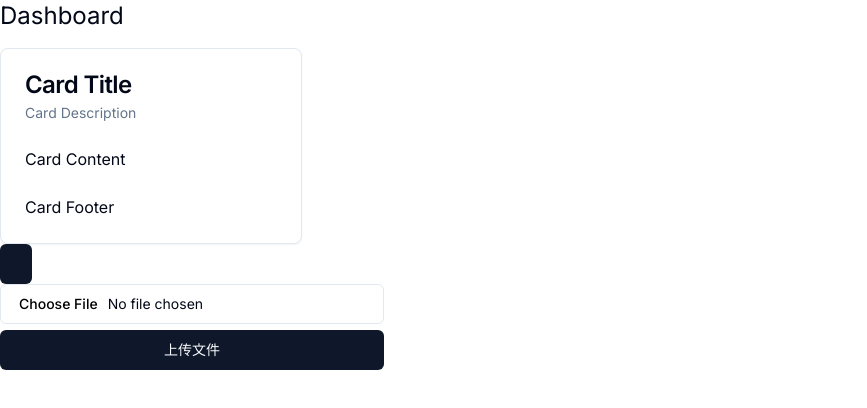
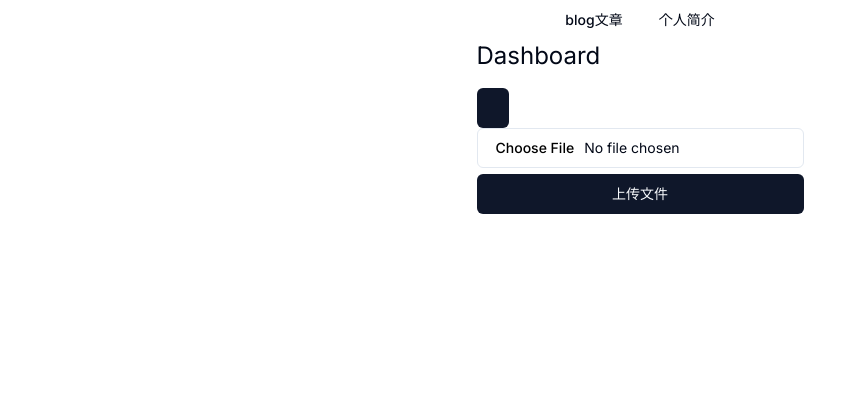
Before and after one commit to Dawson-web/my-app, a Next.js app: page /dashboard in a window 1280 px wide. Shown: the top 408 px of the page, without its empty margins (0-867 px from the left). Built offline with nearby package versions, Linux system fonts and the light colour scheme.

Commit message:
feat: add self page

```diff
--- a/package.json
+++ b/package.json
@@ -11,6 +11,7 @@
   },
   "dependencies": {
     "@radix-ui/react-avatar": "^1.0.4",
+    "@radix-ui/react-navigation-menu": "^1.1.4",
     "@radix-ui/react-slot": "^1.0.2",
     "@react-spring/web": "^9.7.3",
     "@vercel/postgres": "^0.8.0",
@@ -26,6 +27,7 @@
     "react": "^18",
     "react-dom": "^18",
     "react-markdown": "^9.0.1",
+    "react-router-dom": "^6.23.1",
     "react-use-measure": "^2.1.1",
     "tailwind-merge": "^2.3.0",
     "tailwindcss-animate": "^1.0.7",
--- /dev/null
+++ b/src/app/dashboard/layout.tsx
@@ -0,0 +1,16 @@
+import Menu from "@/components/client/menu";
+
+export default function DashboardLayout({
+  children,
+}: {
+  children: React.ReactNode;
+}) {
+  return (
+    <>
+      <Menu />
+      <section className="w-full flex flex-col items-center ">
+        {children}
+      </section>
+    </>
+  );
+}
--- a/src/app/dashboard/page.tsx
+++ b/src/app/dashboard/page.tsx
@@ -1,39 +1,13 @@
 import DeleteButton from "@/components/client/DeleteButton";
 import FileInput from "@/components/client/FileInput";
-
-import {
-  Card,
-  CardContent,
-  CardDescription,
-  CardFooter,
-  CardHeader,
-  CardTitle,
-} from "@/components/ui/card";
 
 export default async function Page() {
   return (
     <main>
       <h1 className={` mb-4 text-xl md:text-2xl`}>Dashboard</h1>
-      <div className="grid gap-6 sm:grid-cols-2 lg:grid-cols-4">
-        <Card>
-          <CardHeader>
-            <CardTitle>Card Title</CardTitle>
-            <CardDescription>Card Description</CardDescription>
-          </CardHeader>
-          <CardContent>
-            <p>Card Content</p>
-          </CardContent>
-          <CardFooter>
-            <p>Card Footer</p>
-          </CardFooter>
-        </Card>
-      </div>
+
       <DeleteButton />
       <FileInput />
-      <div className="mt-6 grid grid-cols-1 gap-6 md:grid-cols-4 lg:grid-cols-8">
-        {/* <RevenueChart revenue={revenue}  /> */}
-        {/* <LatestInvoices latestInvoices={latestInvoices} /> */}
-      </div>
     </main>
   );
 }
--- /dev/null
+++ b/src/app/dashboard/self/page.tsx
@@ -0,0 +1,31 @@
+import DeleteButton from "@/components/client/DeleteButton";
+import FileInput from "@/components/client/FileInput";
+import Menu from "@/components/client/menu";
+
+import {
+  Card,
+  CardContent,
+  CardDescription,
+  CardFooter,
+  CardHeader,
+  CardTitle,
+} from "@/components/ui/card";
+
+export default async function Page() {
+  return (
+    <main className=" gap-4 w-3/5 min-w-[300px]">
+      <Card>
+        <CardHeader>
+          <CardTitle>我：</CardTitle>
+          <CardDescription>陈涛 Dawson</CardDescription>
+        </CardHeader>
+        <CardContent>
+          <p>Cuit</p>
+        </CardContent>
+        <CardFooter>
+          <p>Card Footer</p>
+        </CardFooter>
+      </Card>
+    </main>
+  );
+}
--- /dev/null
+++ b/src/components/client/menu.tsx
@@ -0,0 +1,38 @@
+"use client";
+
+import {
+  NavigationMenu,
+  NavigationMenuContent,
+  NavigationMenuIndicator,
+  NavigationMenuItem,
+  NavigationMenuLink,
+  NavigationMenuList,
+  NavigationMenuTrigger,
+  NavigationMenuViewport,
+  navigationMenuTriggerStyle,
+} from "@/components/ui/navigation-menu";
+import Link from "next/link";
+export default function Menu() {
+  return (
+    <div className="flex flex-row justify-center ">
+      <NavigationMenu>
+        <NavigationMenuList>
+          <NavigationMenuItem>
+            <Link href="/dashboard/blog" legacyBehavior passHref>
+              <NavigationMenuLink className={navigationMenuTriggerStyle()}>
+                blog文章
+              </NavigationMenuLink>
+            </Link>
+          </NavigationMenuItem>
+          <NavigationMenuItem>
+            <Link href="/dashboard/self" legacyBehavior passHref>
+              <NavigationMenuLink className={navigationMenuTriggerStyle()}>
+                个人简介
+              </NavigationMenuLink>
+            </Link>
+          </NavigationMenuItem>
+        </NavigationMenuList>
+      </NavigationMenu>
+    </div>
+  );
+}
--- a/src/components/motion/move.tsx
+++ b/src/components/motion/move.tsx
@@ -6,6 +6,7 @@
 import styles from "@/components/motion/styles.module.css";
 import clsx from "clsx";
 import { Button } from "@/components/ui/button";
+import Link from "next/link";
 
 const Trail: React.FC<{ open: boolean; children: React.ReactNode }> = ({
   open,
@@ -93,13 +94,16 @@
         style={{
           fontFamily: "'Courier New', Courier, monospace",
         }}
-        className="h-full flex flex-col justify-center items-flex-start gap-5 flex-wrap"
+        className="h-full flex flex-col justify-center items-center gap-5 flex-wrap"
       >
         <span>Stray Birds ——</span>
         <span>If you shed tears </span>
         <span>when you miss the sun</span>
         <span>you also miss the stars</span>
-        <Button>Go To Explore Dawson World</Button>
+        <Button className={clsx({ hidden: open })}>Start</Button>
+        <Button className={clsx({ hidden: !open })}>
+          <Link href={"/dashboard"}> Go To Explore Dawson World</Link>
+        </Button>
       </div>
     </div>
   );
--- /dev/null
+++ b/src/components/ui/navigation-menu.tsx
@@ -0,0 +1,129 @@
+"use client";
+import * as React from "react";
+import * as NavigationMenuPrimitive from "@radix-ui/react-navigation-menu";
+import { cva } from "class-variance-authority";
+import { ChevronDown } from "lucide-react";
+
+import { cn } from "@/lib/utils";
+
+const NavigationMenu = React.forwardRef<
+  React.ElementRef<typeof NavigationMenuPrimitive.Root>,
+  React.ComponentPropsWithoutRef<typeof NavigationMenuPrimitive.Root>
+>(({ className, children, ...props }, ref) => (
+  <NavigationMenuPrimitive.Root
+    ref={ref}
+    className={cn(
+      "relative z-10 flex max-w-max flex-1 items-center justify-center",
+      className
+    )}
+    {...props}
+  >
+    {children}
+    <NavigationMenuViewport />
+  </NavigationMenuPrimitive.Root>
+));
+NavigationMenu.displayName = NavigationMenuPrimitive.Root.displayName;
+
+const NavigationMenuList = React.forwardRef<
+  React.ElementRef<typeof NavigationMenuPrimitive.List>,
+  React.ComponentPropsWithoutRef<typeof NavigationMenuPrimitive.List>
+>(({ className, ...props }, ref) => (
+  <NavigationMenuPrimitive.List
+    ref={ref}
+    className={cn(
+      "group flex flex-1 list-none items-center justify-center space-x-1",
+      className
+    )}
+    {...props}
+  />
+));
+NavigationMenuList.displayName = NavigationMenuPrimitive.List.displayName;
+
+const NavigationMenuItem = NavigationMenuPrimitive.Item;
+
+const navigationMenuTriggerStyle = cva(
+  "group inline-flex h-10 w-max items-center justify-center rounded-md bg-background px-4 py-2 text-sm font-medium transition-colors hover:bg-accent hover:text-accent-foreground focus:bg-accent focus:text-accent-foreground focus:outline-none disabled:pointer-events-none disabled:opacity-50 data-[active]:bg-accent/50 data-[state=open]:bg-accent/50"
+);
+
+const NavigationMenuTrigger = React.forwardRef<
+  React.ElementRef<typeof NavigationMenuPrimitive.Trigger>,
+  React.ComponentPropsWithoutRef<typeof NavigationMenuPrimitive.Trigger>
+>(({ className, children, ...props }, ref) => (
+  <NavigationMenuPrimitive.Trigger
+    ref={ref}
+    className={cn(navigationMenuTriggerStyle(), "group", className)}
+    {...props}
+  >
+    {children}{" "}
+    <ChevronDown
+      className="relative top-[1px] ml-1 h-3 w-3 transition duration-200 group-data-[state=open]:rotate-180"
+      aria-hidden="true"
+    />
+  </NavigationMenuPrimitive.Trigger>
+));
+NavigationMenuTrigger.displayName = NavigationMenuPrimitive.Trigger.displayName;
+
+const NavigationMenuContent = React.forwardRef<
+  React.ElementRef<typeof NavigationMenuPrimitive.Content>,
+  React.ComponentPropsWithoutRef<typeof NavigationMenuPrimitive.Content>
+>(({ className, ...props }, ref) => (
+  <NavigationMenuPrimitive.Content
+    ref={ref}
+    className={cn(
+      "left-0 top-0 w-full data-[motion^=from-]:animate-in data-[motion^=to-]:animate-out data-[motion^=from-]:fade-in data-[motion^=to-]:fade-out data-[motion=from-end]:slide-in-from-right-52 data-[motion=from-start]:slide-in-from-left-52 data-[motion=to-end]:slide-out-to-right-52 data-[motion=to-start]:slide-out-to-left-52 md:absolute md:w-auto ",
+      className
+    )}
+    {...props}
+  />
+));
+NavigationMenuContent.displayName = NavigationMenuPrimitive.Content.displayName;
+
+const NavigationMenuLink = NavigationMenuPrimitive.Link;
+
+const NavigationMenuViewport = React.forwardRef<
+  React.ElementRef<typeof NavigationMenuPrimitive.Viewport>,
+  React.ComponentPropsWithoutRef<typeof NavigationMenuPrimitive.Viewport>
+>(({ className, ...props }, ref) => (
+  <div className={cn("absolute left-0 top-full flex justify-center")}>
+    <NavigationMenuPrimitive.Viewport
+      className={cn(
+        "origin-top-center relative mt-1.5 h-[var(--radix-navigation-menu-viewport-height)] w-full overflow-hidden rounded-md border bg-popover text-popover-foreground shadow-lg data-[state=open]:animate-in data-[state=closed]:animate-out data-[state=closed]:zoom-out-95 data-[state=open]:zoom-in-90 md:w-[var(--radix-navigation-menu-viewport-width)]",
+        className
+      )}
+      ref={ref}
+      {...props}
+    />
+  </div>
+));
+NavigationMenuViewport.displayName =
+  NavigationMenuPrimitive.Viewport.displayName;
+
+const NavigationMenuIndicator = React.forwardRef<
+  React.ElementRef<typeof NavigationMenuPrimitive.Indicator>,
+  React.ComponentPropsWithoutRef<typeof NavigationMenuPrimitive.Indicator>
+>(({ className, ...props }, ref) => (
+  <NavigationMenuPrimitive.Indicator
+    ref={ref}
+    className={cn(
+      "top-full z-[1] flex h-1.5 items-end justify-center overflow-hidden data-[state=visible]:animate-in data-[state=hidden]:animate-out data-[state=hidden]:fade-out data-[state=visible]:fade-in",
+      className
+    )}
+    {...props}
+  >
+    <div className="relative top-[60%] h-2 w-2 rotate-45 rounded-tl-sm bg-border shadow-md" />
+  </NavigationMenuPrimitive.Indicator>
+));
+NavigationMenuIndicator.displayName =
+  NavigationMenuPrimitive.Indicator.displayName;
+
+export {
+  navigationMenuTriggerStyle,
+  NavigationMenu,
+  NavigationMenuList,
+  NavigationMenuItem,
+  NavigationMenuContent,
+  NavigationMenuTrigger,
+  NavigationMenuLink,
+  NavigationMenuIndicator,
+  NavigationMenuViewport,
+};
```
Also changed, not shown: 1 other file (tests, documents, lock files or other folders).
